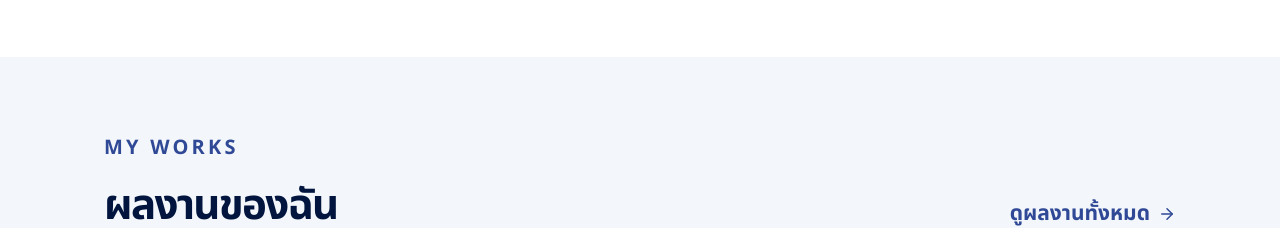
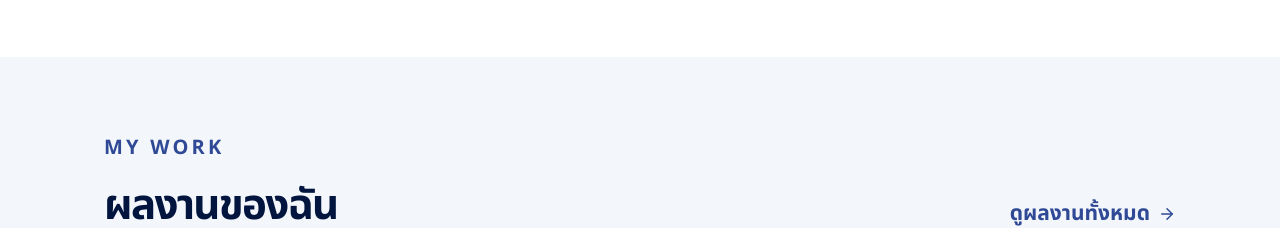
Before and after one commit to wachirapong-n/Pota-portfolio, a Next.js app: page / in a window 1280 px wide. Shown: the part 1500-1728 px from the top of the page. Built offline with nearby package versions, Linux system fonts and the light colour scheme.

Commit message:
change text

```diff
--- a/app/page.tsx
+++ b/app/page.tsx
@@ -101,8 +101,8 @@ export default function Home() {
       </section>
 
       <section className="relative py-[100px] max-md:py-[72px]">
-          <div
-            className="pointer-events-none absolute left-0 top-[150px] z-10 hidden h-[400px] overflow-hidden xl:block"
+        <div
+          className="pointer-events-none absolute left-0 top-[150px] z-10 hidden h-[400px] overflow-hidden xl:block"
           style={{ width: "calc((100vw - 1120px) / 2 + 24px)" }}
           aria-hidden="true"
         >
@@ -120,7 +120,7 @@ export default function Home() {
               className="-scale-y-100 object-contain"
             />
           </ScrollReveal>
-          </div>
+        </div>
         <div className={container}>
           <ScrollReveal
             direction="left"
@@ -231,15 +231,15 @@ export default function Home() {
         <div className={`${container} relative z-10`}>
           <ScrollReveal
             direction="right"
-            className="mb-7 flex items-end justify-between gap-5"
+            className="mb-7 flex items-end justify-between gap-5 max-[360px]:flex-col max-[360px]:items-start max-[360px]:gap-2"
           >
             <div>
-              <p className={eyebrow}>MY WORKS</p>
+              <p className={eyebrow}>MY WORK</p>
               <h2 className={`${title} mb-0`}>ผลงานของฉัน</h2>
             </div>
             <Link
               href="/works"
-              className="relative mb-1 inline-flex w-fit items-center gap-2 py-1 text-[21px] font-bold text-primary after:absolute after:inset-x-0 after:-bottom-0.5 after:h-0.5 after:origin-left after:scale-x-0 after:bg-primary after:transition-transform after:duration-300 after:content-[''] motion-reduce:after:transition-none hover:after:scale-x-100"
+              className="relative mb-1 inline-flex w-fit items-center gap-2 py-1 text-[21px] font-bold text-primary after:absolute after:inset-x-0 after:-bottom-0.5 after:h-0.5 after:origin-left after:scale-x-0 after:bg-primary after:transition-transform after:duration-300 after:content-[''] motion-reduce:after:transition-none hover:after:scale-x-100 max-[360px]:mb-0"
             >
               ดูผลงานทั้งหมด <ArrowRight size={18} />
             </Link>
--- a/app/works/page.tsx
+++ b/app/works/page.tsx
@@ -22,7 +22,7 @@ export default function WorksPage() {
           <ScrollReveal direction="left">
             <SectionLabel className="mb-5">SELECTED WORK</SectionLabel>
             <h1 className="mt-3 mb-4 text-[clamp(40px,6vw,62px)] font-bold leading-tight tracking-[-.05em]">
-              My <span className="mt-1  text-primary"> Works</span>
+              My <span className="mt-1  text-primary"> Work</span>
             </h1>
             <p className="max-w-[650px] text-[22px] leading-8 text-muted md:text-2xl">
               รวบรวมผลงานที่ได้เรียนรู้และสร้างสรรค์ตลอดการศึกษาเพื่อพัฒนาทักษะและต่อยอดสู่อนาคต
```
